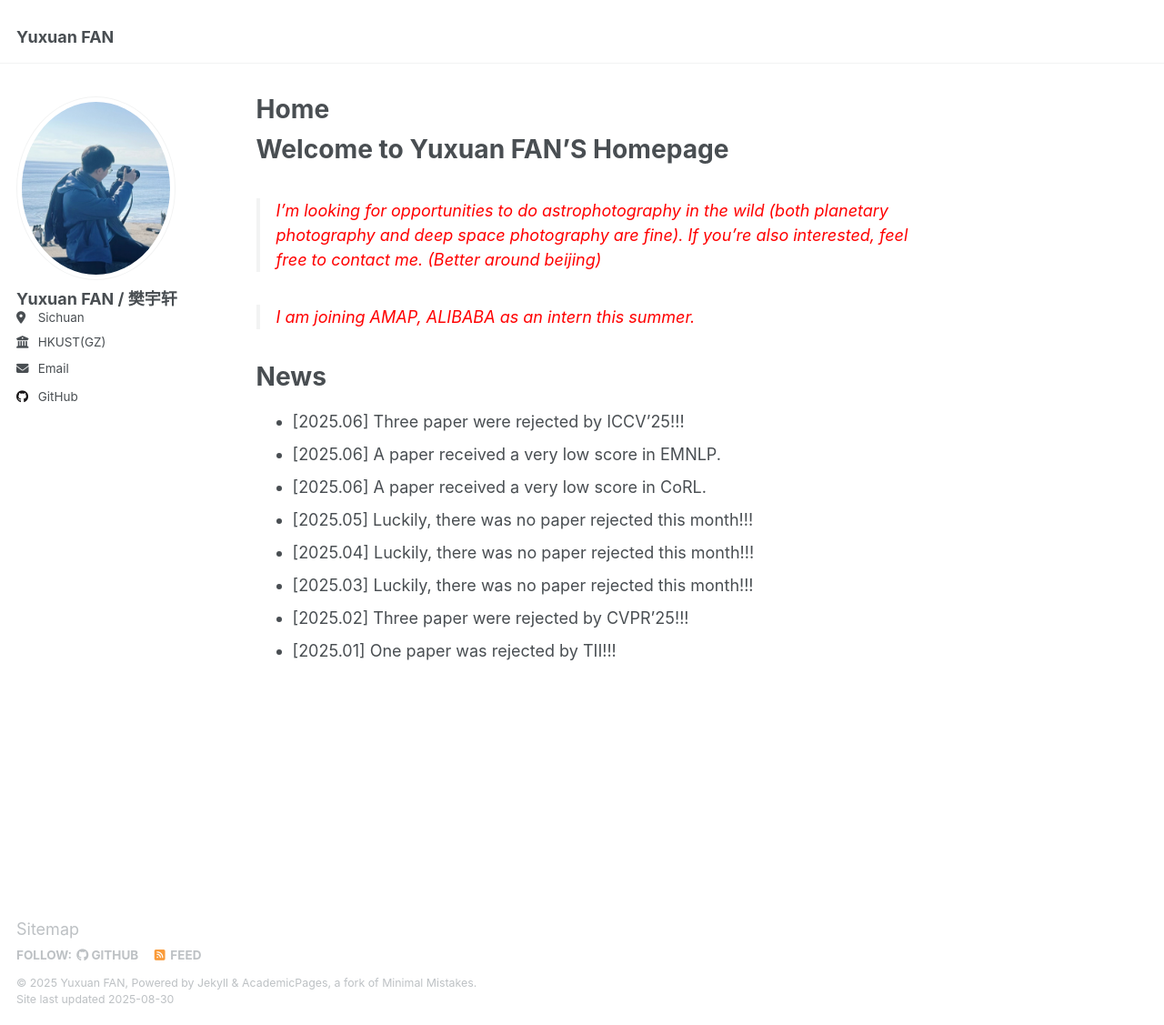
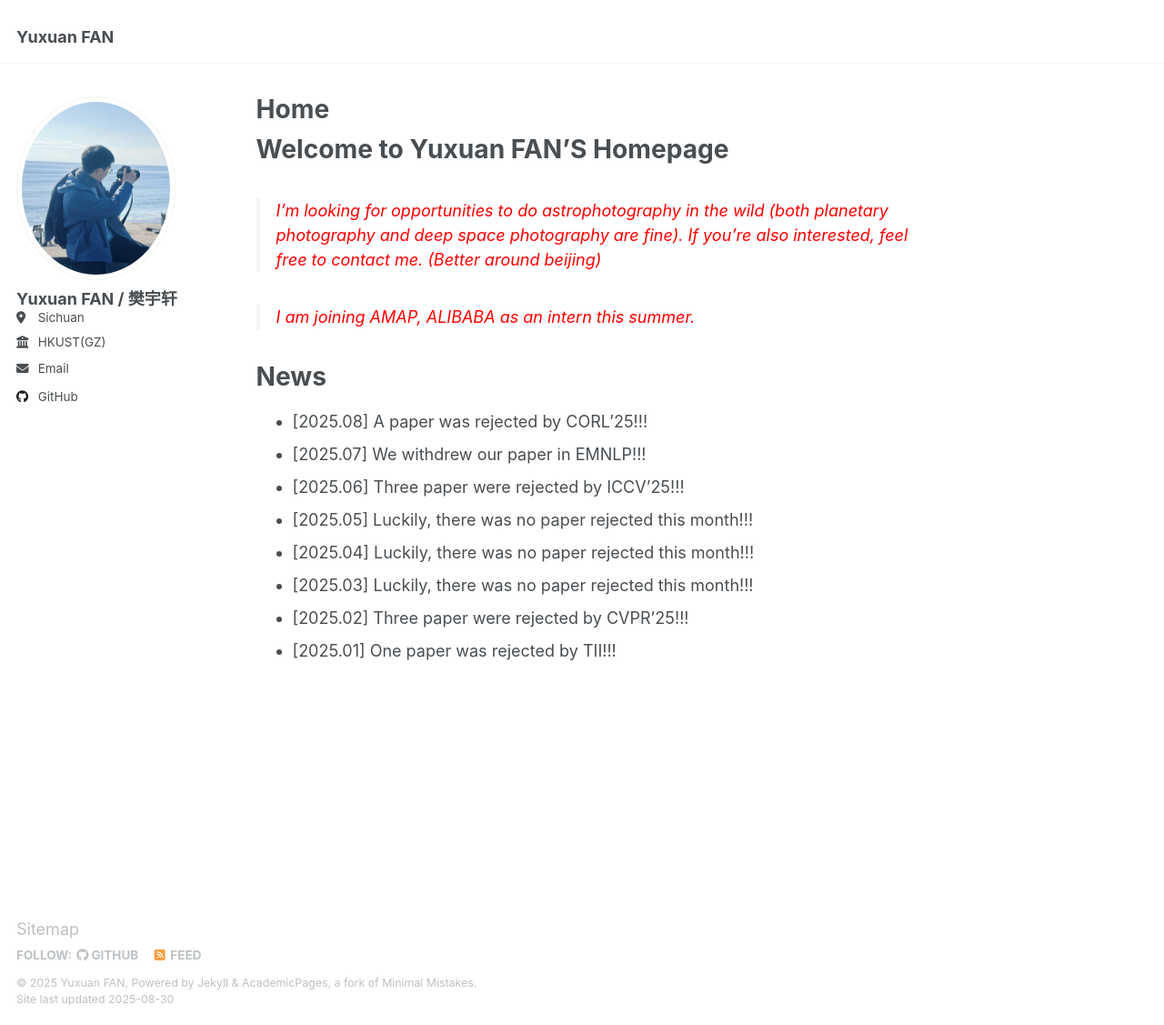
Before and after one commit to yuxuanfanOrion/yuxuanfanOrion.github.io, a Jekyll site: the page built from _pages/about.md, in a window 1280 px wide and 1127 px high. Shown: the whole window at 91% size. Built offline with Jekyll 4.4.1, drawn with Linux system fonts in a browser that asks for light colours.

Commit message:
Update about.md

```diff
--- a/_pages/about.md
+++ b/_pages/about.md
@@ -16,9 +16,9 @@ Welcome to Yuxuan FAN'S Homepage
 
 News
 ======
+- [2025.08] A paper was rejected by CORL'25!!!
+- [2025.07] We withdrew our paper in EMNLP!!!
 - [2025.06] Three paper were rejected by ICCV'25!!!
-- [2025.06] A paper received a very low score in EMNLP.
-- [2025.06] A paper received a very low score in CoRL.
 - [2025.05] Luckily, there was no paper rejected this month!!!
 - [2025.04] Luckily, there was no paper rejected this month!!!
 - [2025.03] Luckily, there was no paper rejected this month!!!
```
